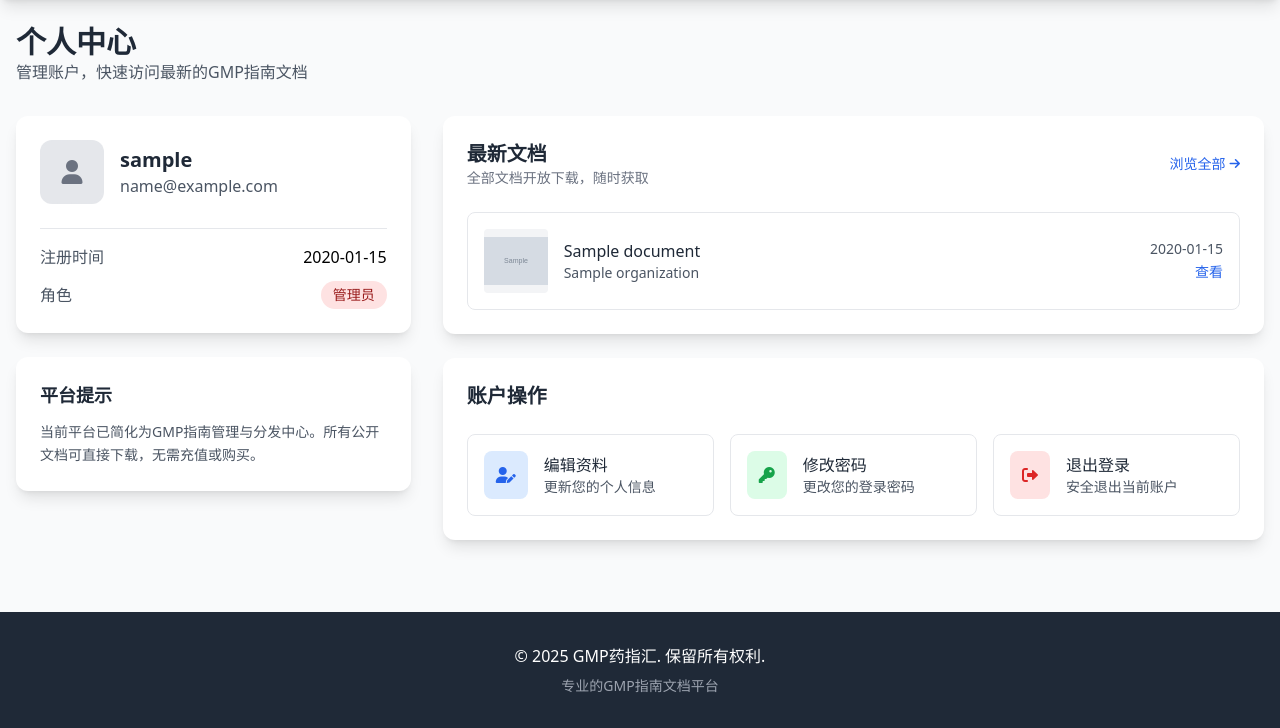
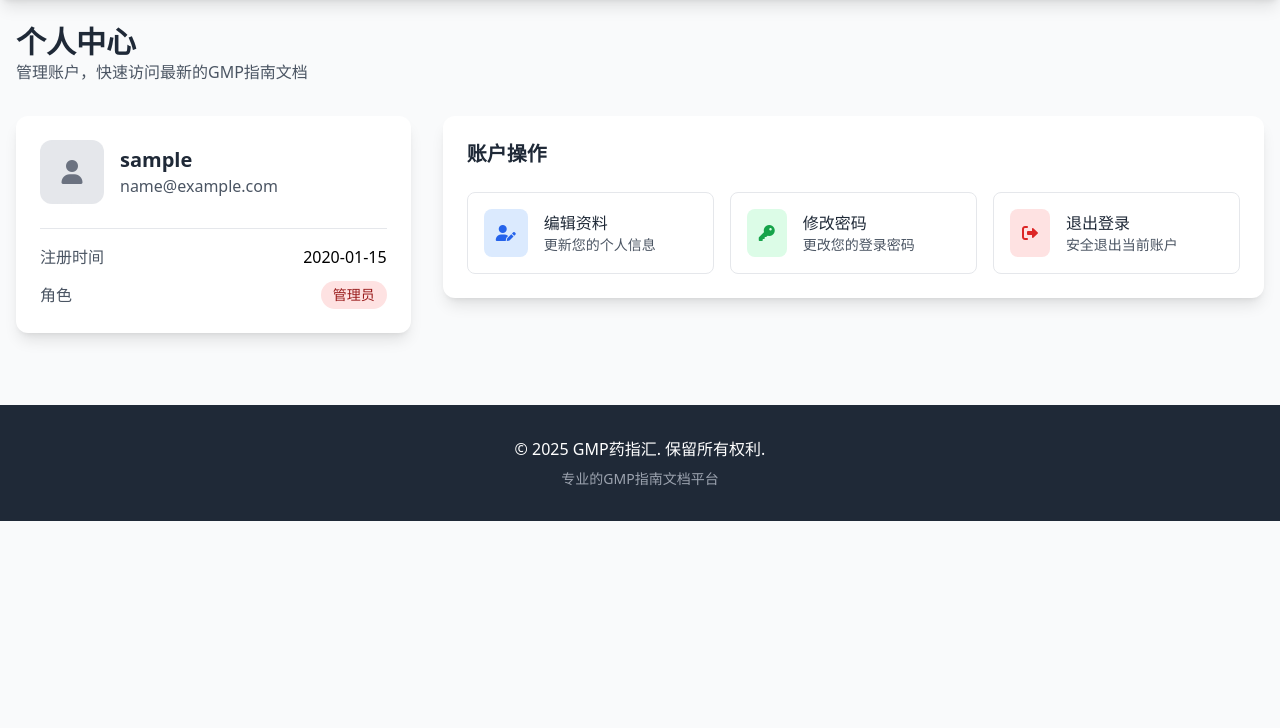
Before and after one commit to hanwyn817/gxp-guider, a Flask app: page /auth/profile in a window 1280 px wide. Shown: the part 72-800 px from the top of the page. Run offline with Flask 3, Linux system fonts and the light colour scheme; a user stored in the database is signed in; tables that the repository leaves empty hold one stand-in row (values such as "Sample post"); grey boxes marked "Sample" are stand-in pictures; some libraries are stand-ins or nearby versions.

```diff
--- a/app/templates/auth/profile.html
+++ b/app/templates/auth/profile.html
@@ -44,71 +44,10 @@
                     </div>
                 </div>
             </div>
-
-            <div class="bg-white rounded-xl shadow-lg overflow-hidden mt-6">
-                <div class="p-6">
-                    <h3 class="text-lg font-bold text-gray-800 mb-3">平台提示</h3>
-                    <p class="text-sm text-gray-600 leading-relaxed">
-                        当前平台已简化为GMP指南管理与分发中心。所有公开文档可直接下载，无需充值或购买。
-                    </p>
-                </div>
-            </div>
         </div>
 
         <!-- 主要内容区域 -->
         <div class="lg:col-span-2 space-y-6">
-            <!-- 最新文档 -->
-            <div class="bg-white rounded-xl shadow-lg overflow-hidden">
-                <div class="p-6">
-                    <div class="flex items-center justify-between mb-6">
-                        <div>
-                            <h3 class="text-xl font-bold text-gray-800">最新文档</h3>
-                            <p class="text-sm text-gray-500">全部文档开放下载，随时获取</p>
-                        </div>
-                        <a href="{{ url_for('main.documents') }}" class="text-sm text-blue-600 hover:text-blue-800 flex items-center">
-                            浏览全部 <i class="fas fa-arrow-right ml-1 text-xs"></i>
-                        </a>
-                    </div>
-
-                    {% if documents %}
-                    <div class="space-y-4">
-                        {% for document in documents %}
-                        <div class="flex items-center p-4 border border-gray-200 rounded-lg hover:bg-gray-50">
-                            <div class="flex-shrink-0">
-                                {% if document.cover_url %}
-                                <div class="relative overflow-hidden w-16 h-16 rounded">
-                                    <div class="thumbnail-blur-bg absolute inset-0 z-0"></div>
-                                    <img src="{{ document.cover_url }}" class="relative z-10 w-full h-full object-contain rounded" alt="{{ document.title }}">
-                                </div>
-                                {% else %}
-                                <div class="bg-gray-100 border-2 border-dashed rounded-xl w-16 h-16 flex items-center justify-center">
-                                    <i class="fas fa-file-pdf text-gray-500"></i>
-                                </div>
-                                {% endif %}
-                            </div>
-                            <div class="ml-4 flex-grow">
-                                <h4 class="font-medium text-gray-800">{{ document.chinese_title or document.title }}</h4>
-                                <p class="text-sm text-gray-600">{{ document.organization.name if document.organization else '未知组织' }}</p>
-                            </div>
-                            <div class="text-right">
-                                <p class="text-sm text-gray-600">{{ document.publish_date or '发布日期待补充' }}</p>
-                                <a href="{{ url_for('main.document_detail', id=document.id) }}" class="text-blue-600 hover:text-blue-800 text-sm font-medium">
-                                    查看
-                                </a>
-                            </div>
-                        </div>
-                        {% endfor %}
-                    </div>
-                    {% else %}
-                    <div class="text-center py-8">
-                        <i class="fas fa-file-alt text-4xl text-gray-300 mb-4"></i>
-                        <h4 class="text-lg font-medium text-gray-700 mb-2">暂未收录文档</h4>
-                        <p class="text-gray-500 mb-4">请稍后再来，或前往文档库浏览。</p>
-                    </div>
-                    {% endif %}
-                </div>
-            </div>
-
             <!-- 账户操作 -->
             <div class="bg-white rounded-xl shadow-lg overflow-hidden">
                 <div class="p-6">
```
Also changed, not shown: app/main/views.py (+36 -1 lines), app/templates/document_detail.html (+4 -4 lines).
